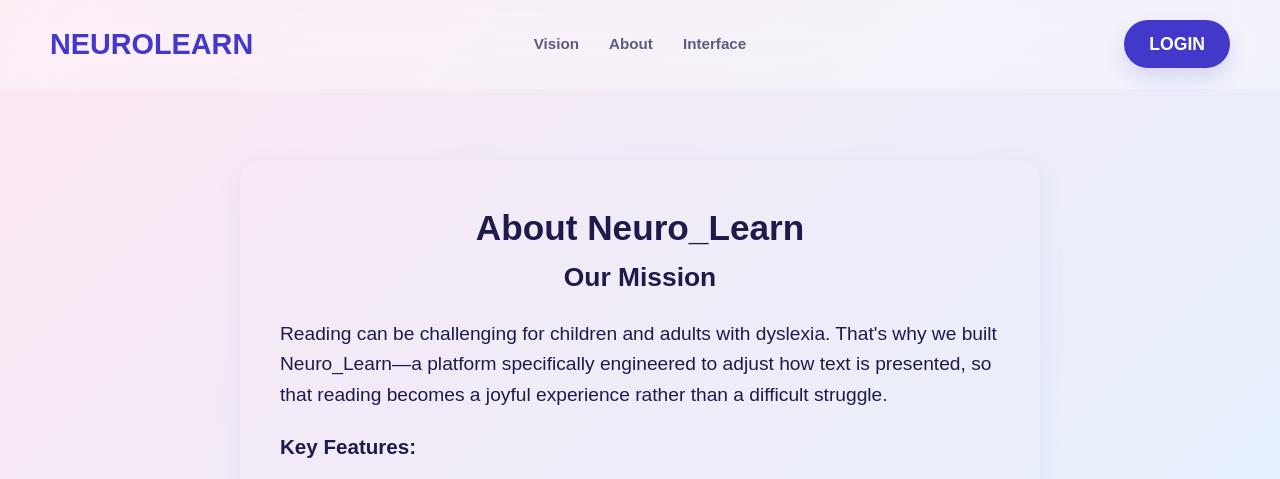
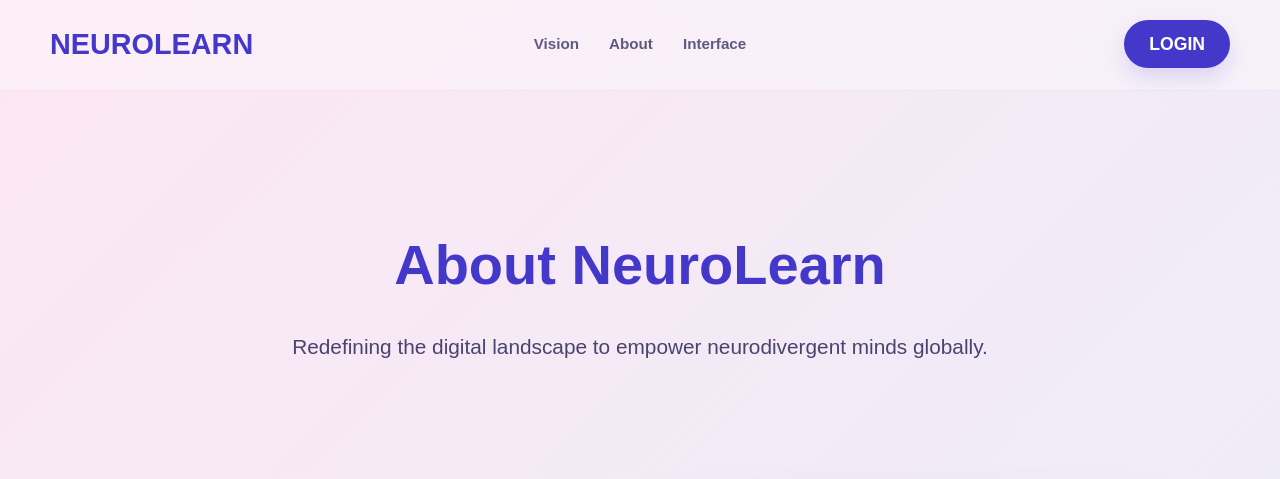
Before and after one commit to Vanya2608/NeuroLearn, a Flask app: page /about in a window 1280 px wide. Shown: the top 479 px of the page. Run offline with Flask 3, Linux system fonts and the light colour scheme.

```diff
--- a/templates/about.html
+++ b/templates/about.html
@@ -1,24 +1,135 @@
 {% extends "base.html" %}
 
 {% block content %}
-<div class="container" style="display: flex; flex-direction: column; align-items: center; text-align: center; max-width: 800px; margin: 40px auto; background: var(--card-bg); padding: 40px; border-radius: 20px; box-shadow: 0 8px 32px 0 rgba(31, 38, 135, 0.05);">
-    <h1>About Neuro_Learn</h1>
-    <h2 style="margin-bottom: 20px;">Our Mission</h2>
+<link href="https://unpkg.com/aos@2.3.1/dist/aos.css" rel="stylesheet">
+<style>
+    /* Premium Styling for About Page */
+    .about-container { max-width: 1100px; margin: 60px auto; padding: 0 20px; color: var(--text-main); }
 
-    <p style="font-size: 1.2rem; margin-bottom: 20px; text-align: left;">
-        Reading can be challenging for children and adults with dyslexia. That's why we built Neuro_Learn—a platform specifically engineered to adjust how text is presented, so that reading becomes a joyful experience rather than a difficult struggle.
-    </p>
+    .hero-section { text-align: center; margin-bottom: 80px; padding: 40px; }
+    .hero-section h1 { font-size: 3.5rem; font-weight: 800; color: var(--primary-indigo); margin-bottom: 20px; }
 
-    <h3 style="margin-bottom: 10px; text-align: left; width: 100%;">Key Features:</h3>
-    <ul style="text-align: left; width: 100%; font-size: 1.1rem; padding-left: 20px;">
-        <li style="margin-bottom: 5px;"><strong>Customization:</strong> Dyslexia-friendly fonts, spacing adjustments, and color themes.</li>
-        <li style="margin-bottom: 5px;"><strong>Simplification:</strong> Synonym replacement for complex English words.</li>
-        <li style="margin-bottom: 5px;"><strong>Focus:</strong> Color-coded highlighting for visually similar and easily confused words.</li>
-        <li style="margin-bottom: 5px;"><strong>Audio Support:</strong> Text-to-speech functionality to follow along aloud.</li>
-    </ul>
+    .grid-2 { display: grid; grid-template-columns: 1fr 1fr; gap: 60px; align-items: center; margin-bottom: 80px; }
+    .img-styled {
+        width: 100%; border-radius: 30px; border: 8px solid white;
+        box-shadow: 0 20px 40px rgba(0,0,0,0.1); transition: 0.4s ease;
+    }
+    .img-styled:hover { transform: scale(1.02) rotate(1deg); }
 
-    <div style="margin-top: 40px;">
-        <a href="{{ url_for('reader') }}" class="btn btn-primary" style="text-decoration: none;">Experience the Tool</a>
+    /* Unified Card Grid for both Scope and Principles */
+    .card-grid {
+        display: grid;
+        grid-template-columns: repeat(3, 1fr); /* Forces exactly 3 columns in one line */
+        gap: 25px;
+        margin-top: 40px;
+    }
+
+    .feature-card {
+        background: var(--glass-card); backdrop-filter: blur(15px);
+        border-radius: 25px; padding: 30px; text-align: center;
+        border: 1px solid rgba(255,255,255,0.2);
+        transition: 0.3s ease;
+        display: flex;
+        flex-direction: column;
+        align-items: center;
+        justify-content: center;
+    }
+    .feature-card:hover { transform: translateY(-10px); background: white; }
+
+    .icon-box { font-size: 2.5rem; color: var(--primary-indigo); margin-bottom: 15px; }
+
+    @media (max-width: 992px) { .card-grid { grid-template-columns: 1fr; } } /* Stack on mobile */
+    @media (max-width: 768px) { .grid-2 { grid-template-columns: 1fr; text-align: center; } }
+</style>
+
+<div class="about-container">
+    <!-- HERO -->
+    <header class="hero-section" data-aos="fade-down">
+        <h1>About NeuroLearn</h1>
+        <p style="font-size: 1.3rem; opacity: 0.8; max-width: 700px; margin: 0 auto;">
+            Redefining the digital landscape to empower neurodivergent minds globally.
+        </p>
+    </header>
+
+    <!-- SECTION 1: INVISIBLE BARRIER -->
+    <div class="grid-2">
+        <div data-aos="fade-right">
+            <h2 style="color: var(--primary-indigo); font-size: 2.5rem; margin-bottom: 20px;">The Invisible Barrier</h2>
+            <p style="font-size: 1.1rem; line-height: 1.8;">
+                Traditional education platforms are often designed for the neurotypical majority. For the 1 in 5 people with dyslexia, the digital world can feel like sensory noise.
+                <strong>NeuroLearn</strong> was built to dismantle these barriers, allowing natural intelligence to shine without the struggle of visual decoding.
+            </p>
+        </div>
+        <div data-aos="fade-left">
+            <img src="https://images.unsplash.com/photo-1516321318423-f06f85e504b3?auto=format&fit=crop&q=80&w=800" class="img-styled" alt="Accessibility Concept">
+        </div>
+    </div>
+
+    <!-- SECTION 2: COMMUNITY DRIVEN -->
+    <div class="grid-2" style="direction: rtl;">
+        <div data-aos="fade-left" style="direction: ltr;">
+            <h2 style="color: var(--primary-indigo); font-size: 2.5rem; margin-bottom: 20px;">Community Driven</h2>
+            <p style="font-size: 1.1rem; line-height: 1.8;">
+                We build <strong>with</strong> you, not just for you. Our roadmap is defined by the neurodivergent community.
+                Every feature—from specific font weights to syllable breaking—is tested and refined by students and educators who see the world differently.
+            </p>
+        </div>
+        <div data-aos="fade-right">
+            <img src="https://images.unsplash.com/photo-1529156069898-49953e39b3ac?auto=format&fit=crop&q=80&w=800" class="img-styled" alt="Community Support">
+        </div>
+    </div>
+
+    <!-- SECTION 3: SCOPE & FUTURE (Single Line) -->
+    <section style="margin-bottom: 100px;" data-aos="fade-up">
+        <h2 style="text-align: center; color: var(--primary-indigo); font-size: 2.5rem;">Scope & Future</h2>
+        <div class="card-grid">
+            <div class="feature-card" style="border-bottom: 5px solid #bae6fd;">
+                <div class="icon-box"><i class="fas fa-brain"></i></div>
+                <h3>AI Adapting</h3>
+                <p style="font-size: 0.95rem;">Simplifying technical jargon into ADHD-friendly summaries.</p>
+            </div>
+            <div class="feature-card" style="border-bottom: 5px solid #fbcfe8;">
+                <div class="icon-box"><i class="fas fa-mobile-alt"></i></div>
+                <h3>Mobile Ecosystem</h3>
+                <p style="font-size: 0.95rem;">Scanning textbooks via our upcoming mobile camera app.</p>
+            </div>
+            <div class="feature-card" style="border-bottom: 5px solid #bbf7d0;">
+                <div class="icon-box"><i class="fas fa-chart-line"></i></div>
+                <h3>Progress Analytics</h3>
+                <p style="font-size: 0.95rem;">Dashboards to track reading speed and focus improvements.</p>
+            </div>
+        </div>
+    </section>
+
+    <!-- SECTION 4: CORE PRINCIPLES (Single Line) -->
+    <section style="margin-bottom: 80px;" data-aos="fade-up">
+        <h2 style="text-align: center; color: var(--primary-indigo); font-size: 2.5rem; margin-bottom: 40px;">Our Core Principles</h2>
+        <div class="card-grid">
+            <div class="feature-card" style="border-bottom: 5px solid #db2777;">
+                <div class="icon-box"><i class="fas fa-feather"></i></div>
+                <h3>Cognitive Ease</h3>
+                <p style="font-size: 0.95rem;">Eliminating the "decoding" stress that causes mental fatigue.</p>
+            </div>
+            <div class="feature-card" style="border-bottom: 5px solid #0284c7;">
+                <div class="icon-box"><i class="fas fa-lock"></i></div>
+                <h3>Privacy First</h3>
+                <p style="font-size: 0.95rem;">Your neural preferences stay with you. Security above all.</p>
+            </div>
+            <div class="feature-card" style="border-bottom: 5px solid #16a34a;">
+                <div class="icon-box"><i class="fas fa-universal-access"></i></div>
+                <h3>Universal Access</h3>
+                <p style="font-size: 0.95rem;">Reading tools should be free for every student, everywhere.</p>
+            </div>
+        </div>
+    </section>
+
+    <div style="text-align: center; margin-top: 80px;" data-aos="fade-up">
+        <a href="{{ url_for('reader') }}" class="btn-glow" style="padding: 20px 60px; font-size: 1.2rem; text-decoration: none; display: inline-block;">Experience the Future</a>
     </div>
 </div>
+
+<script src="https://unpkg.com/aos@2.3.1/dist/aos.js"></script>
+<script>
+    AOS.init({ duration: 1000, once: true });
+</script>
 {% endblock %}
--- a/templates/index.html
+++ b/templates/index.html
@@ -10,7 +10,7 @@
     .hero h1 {
         font-size: clamp(3rem, 10vw, 6rem); font-weight: 800; line-height: 0.9; margin-bottom: 25px;
         background: linear-gradient(to bottom, var(--primary-indigo), #6366f1);
-        -webkit-background-clip: text; -webkit-text-fill-color: transparent;
+        background-clip: text; -webkit-background-clip: text; -webkit-text-fill-color: transparent;
     }
     .hero p { font-size: 1.3rem; max-width: 700px; opacity: 0.7; margin-bottom: 40px; }
 
```
Also changed, not shown: instance/neuro_learn.db.
